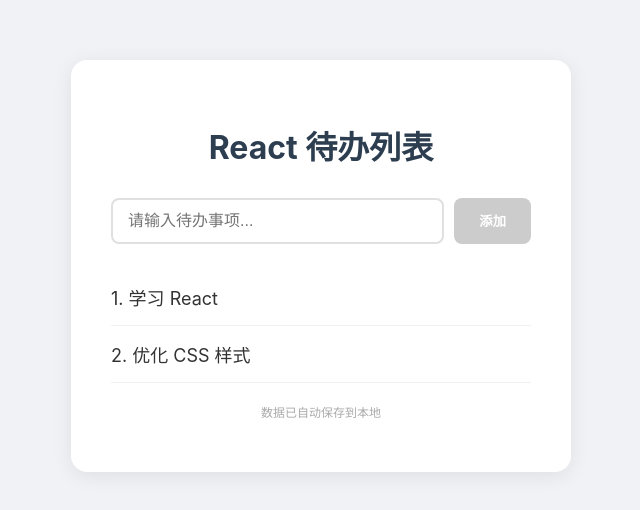
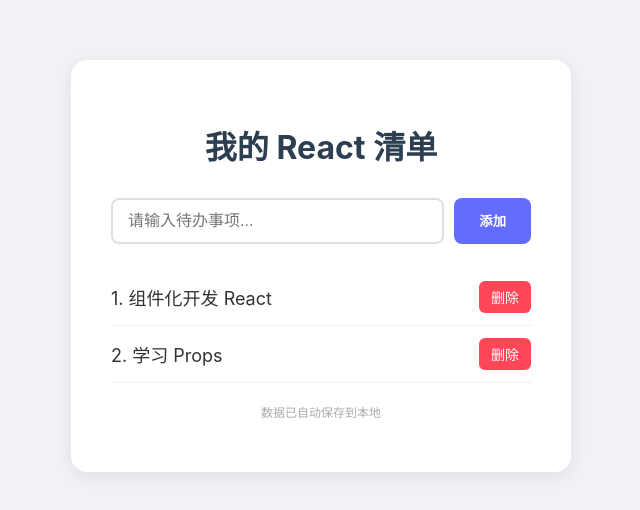
Before and after one commit to Hang5222/React-TodoList, a React (Vite) app: page / in a window 1280 px wide. Shown: the part 134-644 px from the top of the page, without its empty margins (319-959 px from the left). Built offline with nearby package versions, Linux system fonts and the light colour scheme.

Commit message:
refactor: 拆分组件 Header, TodoInput, TodoItem

```diff
--- a/src/App.jsx
+++ b/src/App.jsx
@@ -1,88 +1,58 @@
 import { useState, useEffect } from 'react';
-// 🌟 核心：引入刚才写的 CSS 模块
-// styles 是一个对象，里面包含了 container, title, addBtn 等所有类名
+// 引入 CSS 模块
 import styles from './App.module.css';
 
+// 🌟 引入刚才拆分出去的子组件
+import Header from './components/Header';
+import TodoInput from './components/TodoInput';
+import TodoItem from './components/TodoItem';
+
 function App() {
-  // 1. 初始化状态 (从本地存储读取)
+  // --- 1. 核心数据 (CEO 掌握核心科技) ---
   const [todos, setTodos] = useState(() => {
     const savedTodos = localStorage.getItem('my-todo-list');
-    if (savedTodos) {
-      return JSON.parse(savedTodos);
-    } else {
-      return ['学习 React', '优化 CSS 样式'];
-    }
+    return savedTodos ? JSON.parse(savedTodos) : ['组件化开发 React', '学习 Props'];
   });
 
-  const [inputValue, setInputValue] = useState('');
-
-  // 2. 自动保存 (当 todos 变化时)
+  // --- 2. 副作用 (自动存档) ---
   useEffect(() => {
     localStorage.setItem('my-todo-list', JSON.stringify(todos));
   }, [todos]);
 
-  // 3. 添加功能
-  function handleAdd() {
-    if (!inputValue.trim()) return;
-    setTodos([...todos, inputValue]);
-    setInputValue('');
+  // --- 3. 核心业务逻辑 ---
+
+  // 新增逻辑：接收子组件传来的 newTodo 文字
+  function handleAdd(newTodo) {
+    setTodos([...todos, newTodo]);
   }
 
-  // 4. 删除功能
+  // 删除逻辑
   function handleDelete(indexToDelete) {
     setTodos(todos.filter((_, index) => index !== indexToDelete));
   }
 
+  // --- 4. 界面组装 ---
   return (
-    // 🌟 使用 styles.container 替换原来的 style={{...}}
     <div className={styles.container}>
 
-      <h1 className={styles.title}>React 待办列表</h1>
+      {/* 给 Header 传一个 title 属性 */}
+      <Header title="我的 React 清单" />
 
-      {/* 输入区域容器 */}
-      <div className={styles.inputGroup}>
-        <input
-          type="text"
-          value={inputValue}
-          onChange={e => setInputValue(e.target.value)}
-          // 增加回车键添加功能，体验更好
-          onKeyDown={(e) => {
-            if(e.key === 'Enter') handleAdd();
-          }}
-          placeholder="请输入待办事项..."
-          className={styles.input} // 对应 CSS 里的 .input
-        />
-
-        <button
-          onClick={handleAdd}
-          disabled={!inputValue.trim()} // 输入框为空时禁用按钮
-          className={styles.addBtn}     // 对应 CSS 里的 .addBtn
-        >
-          添加
-        </button>
-      </div>
+      {/* 给 TodoInput 传一个函数，让它在添加时通知我 */}
+      <TodoInput onAdd={handleAdd} />
 
       {/* 列表区域 */}
       <ul className={styles.todoList}>
-        {todos.map((todo, index) => {
-          return (
-            <li key={index} className={styles.todoItem}>
-              {/* 待办文字 */}
-              <span>{index + 1}. {todo}</span>
-
-              {/* 删除按钮 */}
-              <button
-                onClick={() => handleDelete(index)}
-                className={styles.deleteBtn} // 对应 CSS 里的 .deleteBtn
-              >
-                删除
-              </button>
-            </li>
-          )
-        })}
+        {todos.map((todo, index) => (
+          // 渲染每一个子项，把 content 和删除函数传下去
+          <TodoItem
+            key={index}
+            content={`${index + 1}. ${todo}`}
+            onDelete={() => handleDelete(index)}
+          />
+        ))}
       </ul>
 
-      {/* 底部小提示 (这里偷个懒用行内样式，或者你也可以去 module.css 加个类) */}
       <p style={{ marginTop: '20px', color: '#aaa', fontSize: '12px' }}>
         数据已自动保存到本地
       </p>
--- /dev/null
+++ b/src/components/Header.jsx
@@ -0,0 +1,18 @@
+// src/components/Header.jsx
+
+// 1. props 是一个对象，包含了父组件传来的所有数据
+// 这里我们直接解构出 { title }，这样下面就可以直接用 title 了
+function Header({ title }) {
+  return (
+    <h1 style={{
+      fontSize: '2rem',
+      fontWeight: 'bold',
+      marginBottom: '30px',
+      color: '#2c3e50'
+    }}>
+      {title}
+    </h1>
+  );
+}
+
+export default Header;
--- /dev/null
+++ b/src/components/TodoInput.jsx
@@ -0,0 +1,55 @@
+// src/components/TodoInput.jsx
+import { useState } from 'react';
+
+// 接收一个叫 onAdd 的函数作为 prop
+function TodoInput({ onAdd }) {
+  // 输入框的状态，自己管理就好，不用麻烦 CEO 了
+  const [inputValue, setInputValue] = useState('');
+
+  function handleClick() {
+    if (!inputValue.trim()) return;
+
+    // 🌟 重点：调用父组件给的函数，把数据“射”出去
+    onAdd(inputValue);
+
+    // 清空自己的输入框
+    setInputValue('');
+  }
+
+  return (
+    <div style={{ display: 'flex', gap: '10px', marginBottom: '25px' }}>
+      <input
+        type="text"
+        value={inputValue}
+        onChange={e => setInputValue(e.target.value)}
+        onKeyDown={(e) => { if(e.key === 'Enter') handleClick() }}
+        placeholder="请输入待办事项..."
+        style={{
+          flex: 1,
+          padding: '12px 15px',
+          border: '2px solid #e0e0e0',
+          borderRadius: '8px',
+          fontSize: '16px',
+          outline: 'none'
+        }}
+      />
+      <button
+        onClick={handleClick}
+        disabled={!inputValue.trim()}
+        style={{
+          padding: '0 25px',
+          backgroundColor: '#646cff',
+          color: 'white',
+          border: 'none',
+          borderRadius: '8px',
+          fontWeight: 'bold',
+          cursor: 'pointer'
+        }}
+      >
+        添加
+      </button>
+    </div>
+  );
+}
+
+export default TodoInput;
--- /dev/null
+++ b/src/components/TodoItem.jsx
@@ -0,0 +1,35 @@
+// src/components/TodoItem.jsx
+
+function TodoItem({ content, onDelete }) {
+  return (
+    <li style={{
+      display: 'flex',
+      justifyContent: 'space-between',
+      alignItems: 'center',
+      padding: '12px 0',
+      borderBottom: '1px solid #f0f0f0',
+      fontSize: '18px'
+    }}>
+      {/* 显示内容 */}
+      <span>{content}</span>
+
+      {/* 调用父组件传来的删除函数 */}
+      <button
+        onClick={onDelete}
+        style={{
+          backgroundColor: '#ff4757',
+          color: 'white',
+          border: 'none',
+          padding: '6px 12px',
+          borderRadius: '6px',
+          fontSize: '14px',
+          cursor: 'pointer'
+        }}
+      >
+        删除
+      </button>
+    </li>
+  );
+}
+
+export default TodoItem;
```
